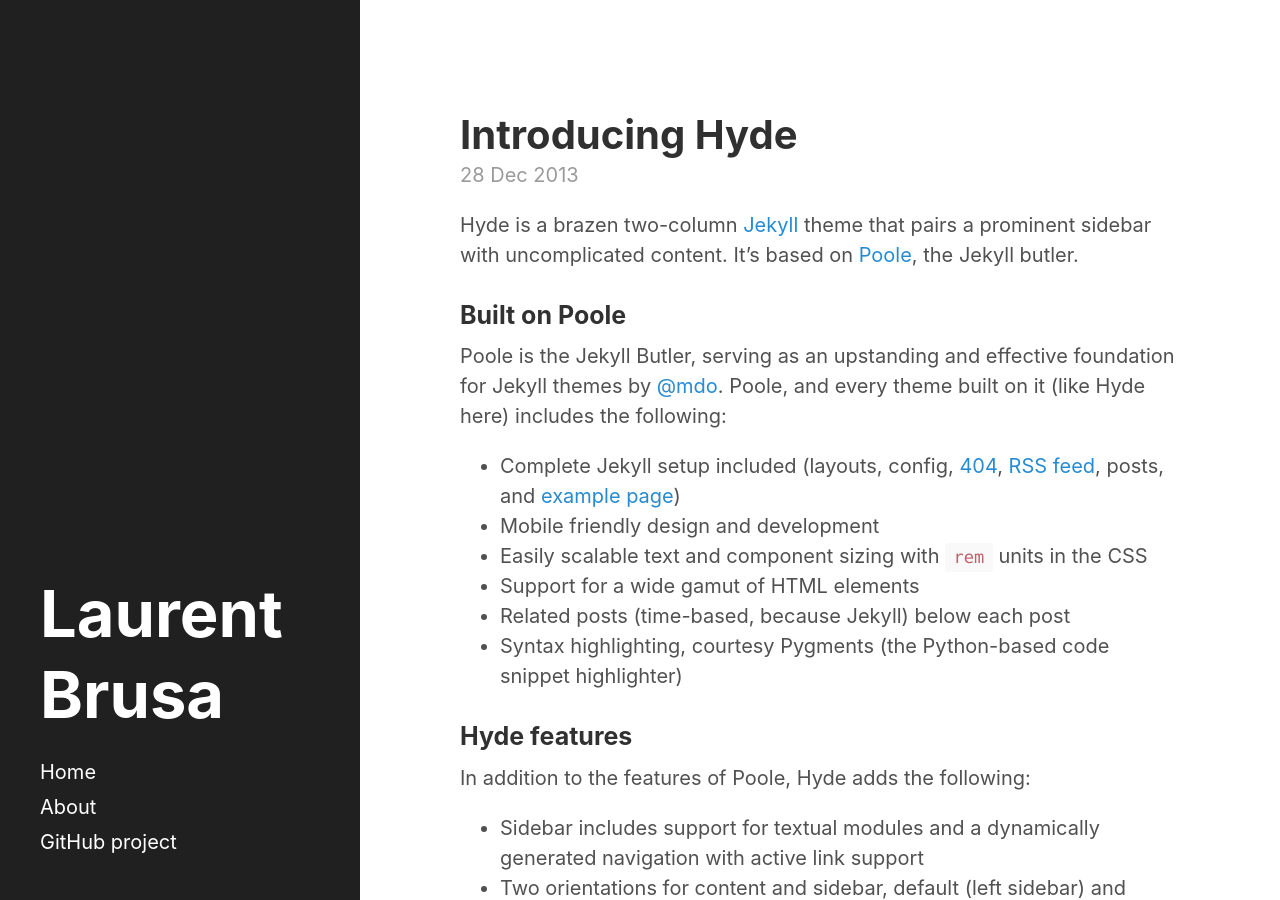
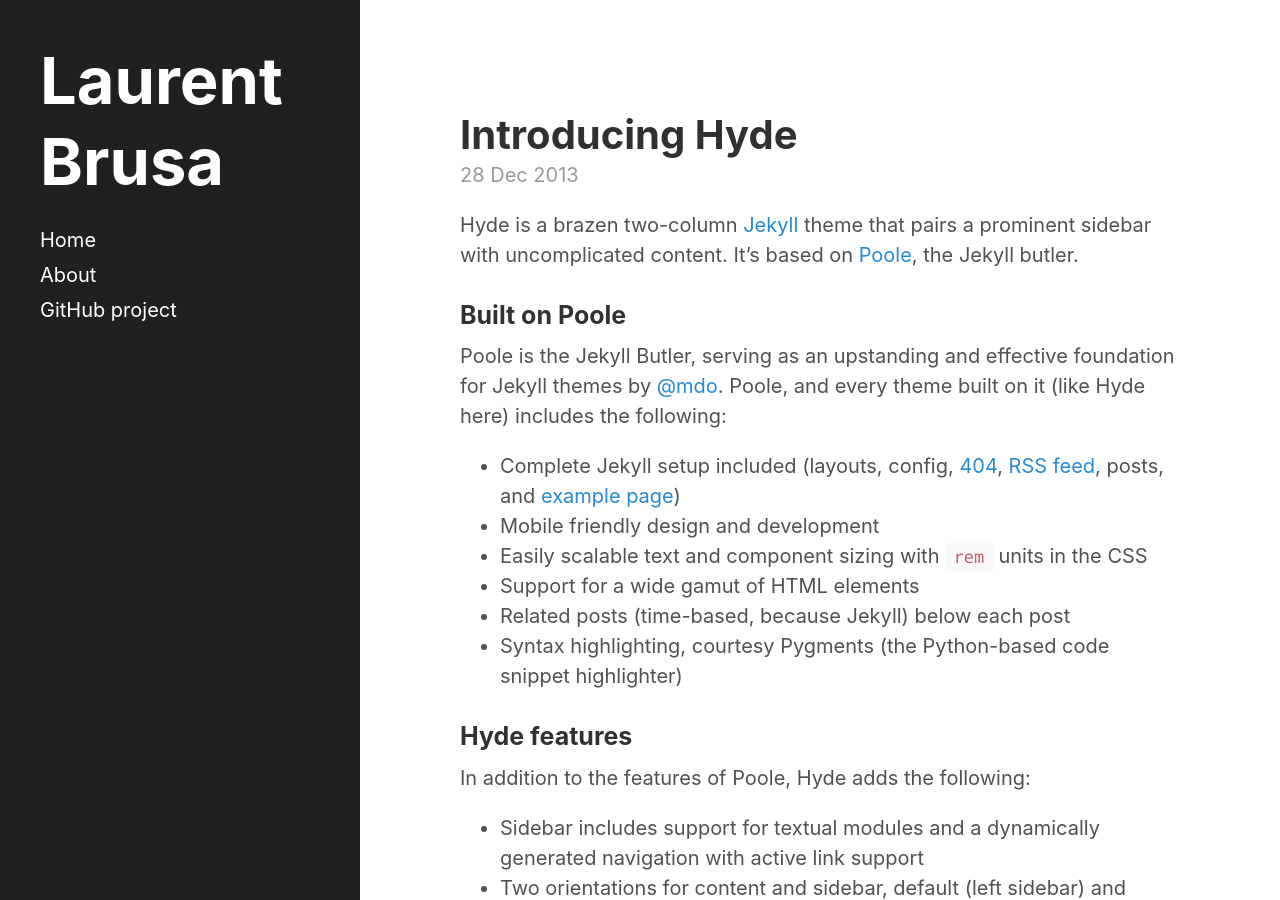
Before and after one commit to multitudes/oldmultitudes.github.io, a Jekyll site: the page built from index.html, in a window 1280 px wide and 900 px high. Built offline with Jekyll 4.4.1, drawn with Linux system fonts in a browser that asks for light colours; the list of posts is cut into pages by our own code.

Commit message:
removed sticky sidebar now will be on the top

```diff
--- a/_includes/sidebar.html
+++ b/_includes/sidebar.html
@@ -1,5 +1,5 @@
 <div class="sidebar">
-  <div class="container sidebar-sticky">
+  <div class="container">  <!-- sidebar-sticky removed -->
     <div class="sidebar-about">
       <h1>
         <a href="{{ site.baseurl }}">
@@ -30,7 +30,7 @@
       <a class="sidebar-nav-item" href="{{ site.github.repo }}">GitHub project</a>
       <!-- <span class="sidebar-nav-item">Currently v{{ site.version }}</span> -->
     </nav>
-
+<br>
 
     <!-- not sure I want my copyright on the sidebar
     <p>&copy; Laurent Brusa {{ site.time | date: '%Y' }}. All rights reserved.</p> -->
```
